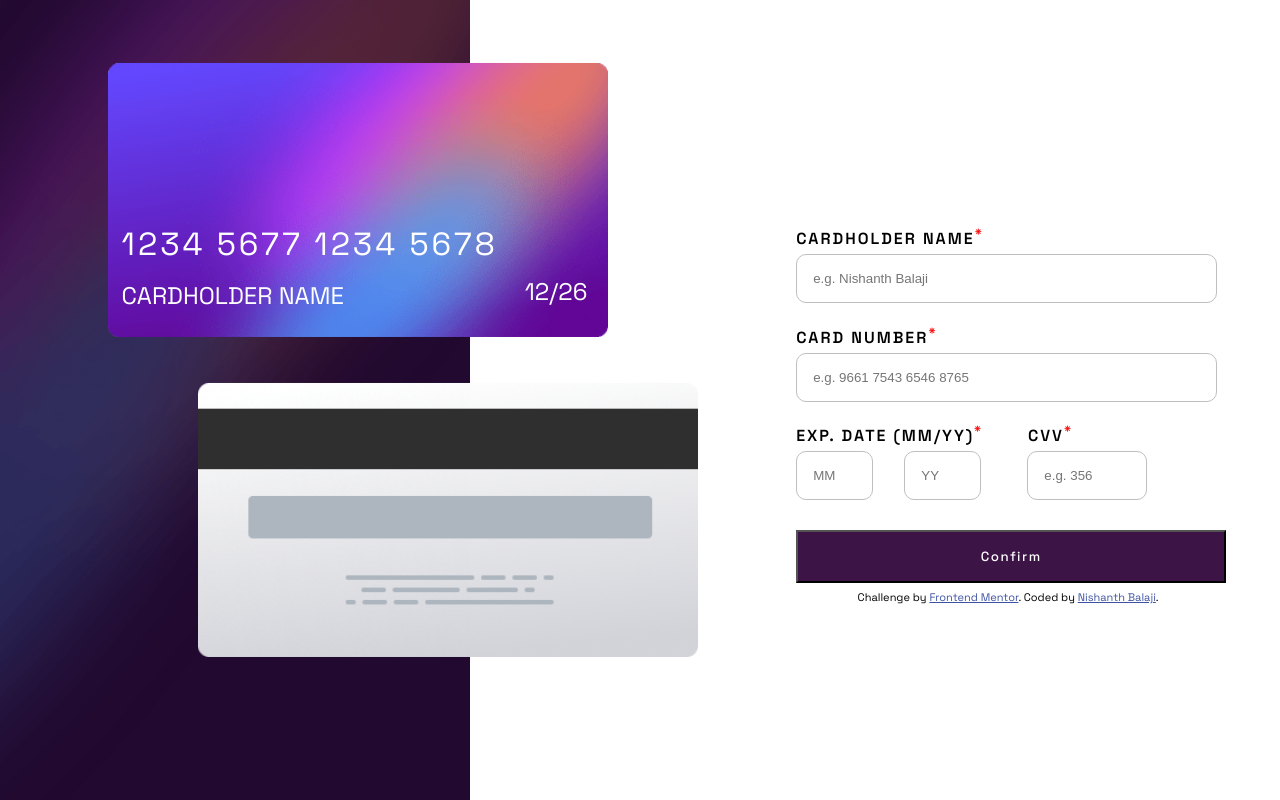
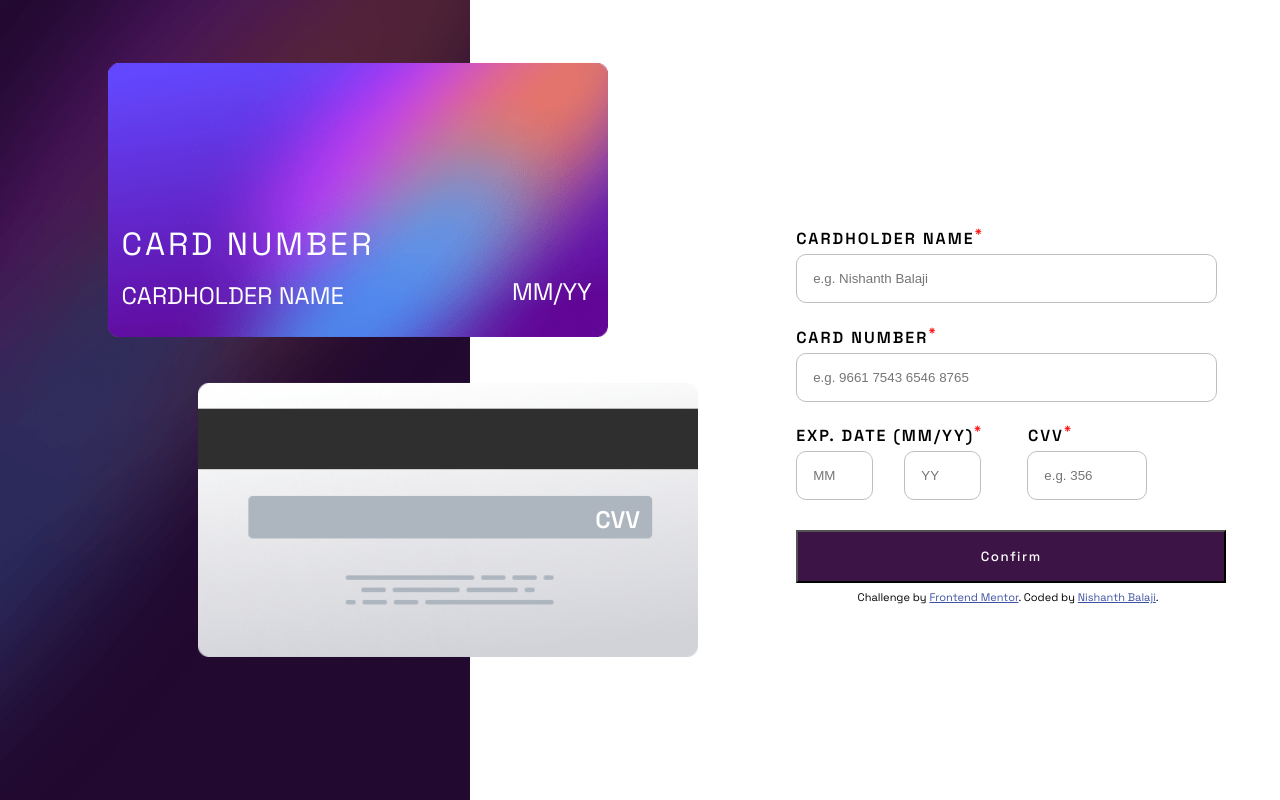
Before and after one commit to NishanthBalaji/Frontend-mentor-Interactive-card-details-form, a plain HTML site: page index.html in a window 1280 px wide. Drawn offline with Linux system fonts and the light colour scheme.

Commit message:
Worked on CVV position and real time update

```diff
--- a/app.js
+++ b/app.js
@@ -56,3 +56,12 @@ year.addEventListener('input', (e) => {
         }
     }
 })
+
+let cvv = document.querySelector('#cvv');
+let displaycvv = document.querySelector('#displaycvv');
+
+cvv.addEventListener('input', () => {
+    if (cvv.value < 1000) {
+        displaycvv.innerText = cvv.value;
+    }
+})
--- a/index.html
+++ b/index.html
@@ -34,8 +34,10 @@
             <img id="backCard" src="img/bg-card-back.png" alt="Card Back">
             <img id="frontCard" src="img/bg-card-front.png" alt="Card Front">
             <div id="displayname">CARDHOLDER NAME</div>
-            <div id="displaynumber">1234 5677 1234 5678</div>
-            <div id="displayexpiry">12/26</div>
+            <div id="displaynumber">CARD NUMBER</div>
+            <div id="displayexpiry">MM/YY</div>
+            <div id="displaycvv">CVV</div>
+            <!-- <img id="logo" src="img/master.png" alt="test" width="60px" height="30px"> -->
         </div>
         <div id="box2">
             <div id="innerbox">
--- a/style.css
+++ b/style.css
@@ -77,6 +77,21 @@ img#bg {
     right: 24%;
     color: white;
     font-size: medium;
+}
+
+#displaycvv {
+    position: absolute;
+    top: 13.5%;
+    right: 17.5%;
+    color: white;
+    font-size: medium;
+    font-weight: 600;
+}
+
+#logo {
+    position: absolute;
+    top: 21%;
+    left: 15%;
 }
 
 #box2 {
@@ -227,6 +242,14 @@ button {
 
     }
 
+    #displaycvv {
+        top: 63%;
+        left: 47%;
+        font-size: x-large;
+    }
+
+
+
     #box2 {
         position: absolute;
         top: 25%;
@@ -252,6 +275,10 @@ button {
     #displayexpiry {
         margin-right: 2%;
     }
+
+    #displaycvv {
+        margin-right: 2.5%;
+    }
 }
 
 /* Starting from 450px */
@@ -265,6 +292,11 @@ button {
     #displayexpiry {
         margin-right: 4.5%;
     }
+
+    #displaycvv {
+        margin-right: 5%;
+    }
+
 }
 
 /* Starting from 500px */
@@ -277,6 +309,10 @@ button {
 
     #displayexpiry {
         margin-right: 6%;
+    }
+
+    #displaycvv {
+        margin-right: 7.5%;
     }
 }
 
@@ -291,6 +327,10 @@ button {
     #displayexpiry {
         margin-right: 8%;
     }
+
+    #displaycvv {
+        margin-right: 9%;
+    }
 }
 
 /* Starting from 600px */
@@ -304,6 +344,10 @@ button {
     #displayexpiry {
         margin-right: 10%;
     }
+
+    #displaycvv {
+        margin-right: 10.5%;
+    }
 }
 
 /* Starting from 650px */
@@ -315,6 +359,10 @@ button {
     }
 
     #displayexpiry {
+        margin-right: 12%;
+    }
+
+    #displaycvv {
         margin-right: 12%;
     }
 }
@@ -330,6 +378,10 @@ button {
     #displayexpiry {
         margin-right: 14%;
     }
+
+    #displaycvv {
+        margin-right: 13%;
+    }
 }
 
 /* Starting from 750px */
@@ -342,6 +394,10 @@ button {
 
     #displayexpiry {
         margin-right: 14%;
+    }
+
+    #displaycvv {
+        margin-right: 13.8%;
     }
 }
 
@@ -356,6 +412,10 @@ button {
     #displayexpiry {
         margin-right: 16%;
     }
+
+    #displaycvv {
+        margin-right: 14.5%;
+    }
 }
 
 /* Starting from 850px */
@@ -368,6 +428,10 @@ button {
 
     #displayexpiry {
         margin-right: 17%;
+    }
+
+    #displaycvv {
+        margin-right: 15.3%;
     }
 }
 
@@ -382,6 +446,10 @@ button {
     #displayexpiry {
         margin-right: 18%;
     }
+
+    #displaycvv {
+        margin-right: 16%;
+    }
 }
 
 /* Starting from 950px */
@@ -394,6 +462,10 @@ button {
 
     #displayexpiry {
         margin-right: 18.5%;
+    }
+
+    #displaycvv {
+        margin-right: 16.5%;
     }
 }
 
@@ -408,6 +480,10 @@ button {
     #displayexpiry {
         margin-right: 19%;
     }
+
+    #displaycvv {
+        margin-right: 17%;
+    }
 }
 
 /* Starting from 1050px */
@@ -420,6 +496,10 @@ button {
 
     #displayexpiry {
         margin-right: 19.5%;
+    }
+
+    #displaycvv {
+        margin-right: 17.4%;
     }
 }
 
@@ -434,6 +514,10 @@ button {
     #displayexpiry {
         margin-right: 20%;
     }
+
+    #displaycvv {
+        margin-right: 17.9%;
+    }
 }
 
 /* Starting from 1150px */
@@ -447,13 +531,12 @@ button {
     #displayexpiry {
         margin-right: 20.5%;
     }
+
+    #displaycvv {
+        margin-right: 18.4%;
+    }
 }
 
-/* @media (min-width: 1200px) {
-    #displayname {
-        margin-left: 22.5%;
-    }
-} */
 
 @media (min-width: 1200px) {
 
@@ -465,6 +548,16 @@ button {
     #displaynumber {
         top: 28%;
         left: -12%;
+    }
+
+    #displayexpiry {
+        top: 34.5%;
+        left: 40%;
+    }
+
+    #displaycvv {
+        top: 63%;
+        left: 46.5%;
     }
 }
 
@@ -482,7 +575,12 @@ button {
 
     #displayexpiry {
         top: 34.5%;
-        left: 40%;
+        left: 39%;
+    }
+
+    #displaycvv {
+        top: 63%;
+        left: 45.5%;
     }
 }
 
@@ -502,6 +600,11 @@ button {
         top: 34.5%;
         left: 38%;
     }
+
+    #displaycvv {
+        top: 63%;
+        left: 44.8%;
+    }
 }
 
 @media (min-width: 1500px) {
@@ -514,6 +617,16 @@ button {
     #displaynumber {
         top: 28%;
         left: -8.5%;
+    }
+
+    #displayexpiry {
+        top: 34.5%;
+        left: 37.5%;
+    }
+
+    #displaycvv {
+        top: 63%;
+        left: 44.2%;
     }
 }
 
@@ -528,6 +641,16 @@ button {
         top: 28%;
         left: -7.5%;
     }
+
+    #displayexpiry {
+        top: 34.5%;
+        left: 37%;
+    }
+
+    #displaycvv {
+        top: 63%;
+        left: 43.8%;
+    }
 }
 
 @media (min-width: 1700px) {
@@ -541,4 +664,14 @@ button {
         top: 28%;
         left: -7%;
     }
+
+    #displayexpiry {
+        top: 34.5%;
+        left: 36.5%;
+    }
+
+    #displaycvv {
+        top: 63%;
+        left: 43.5%;
+    }
 }
```
